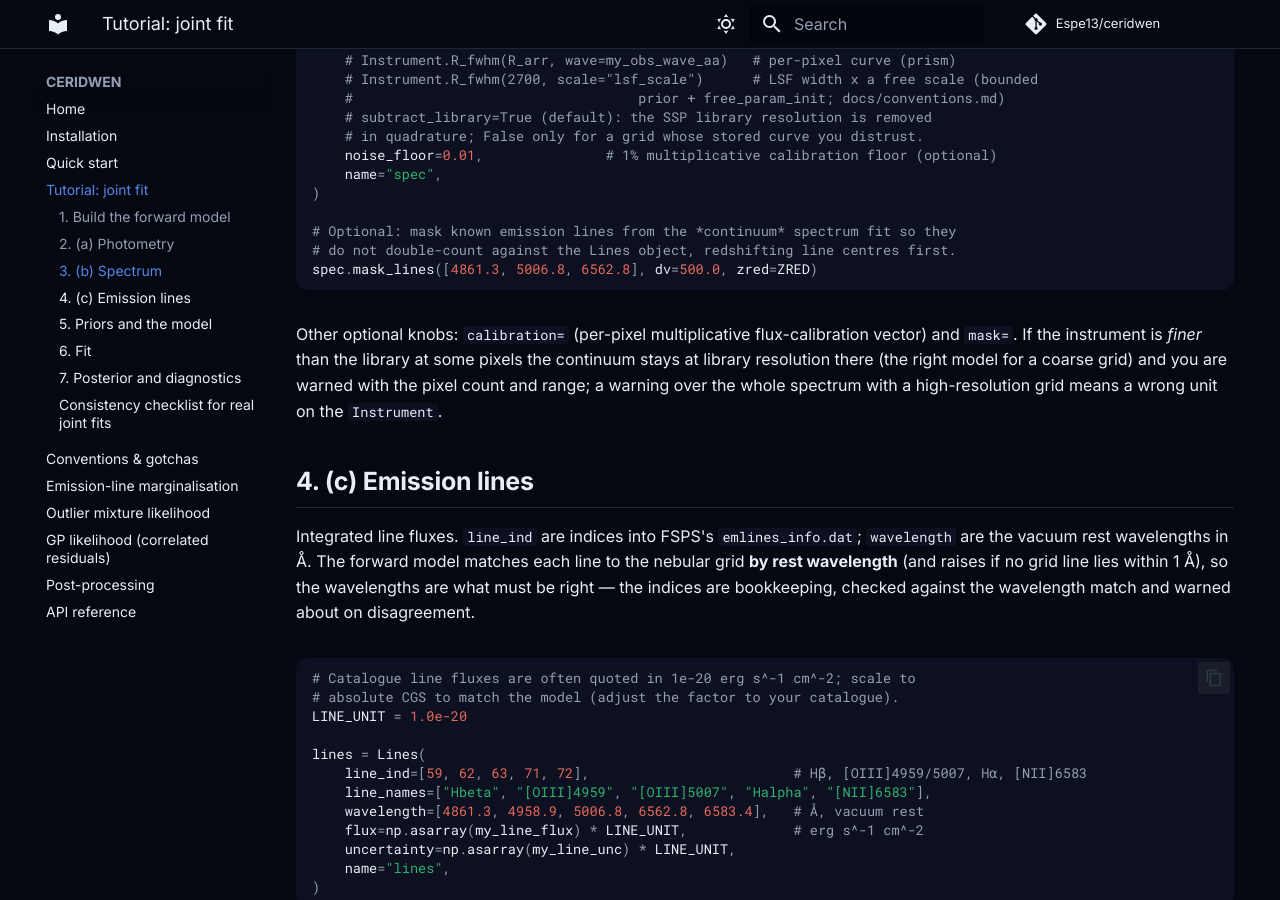
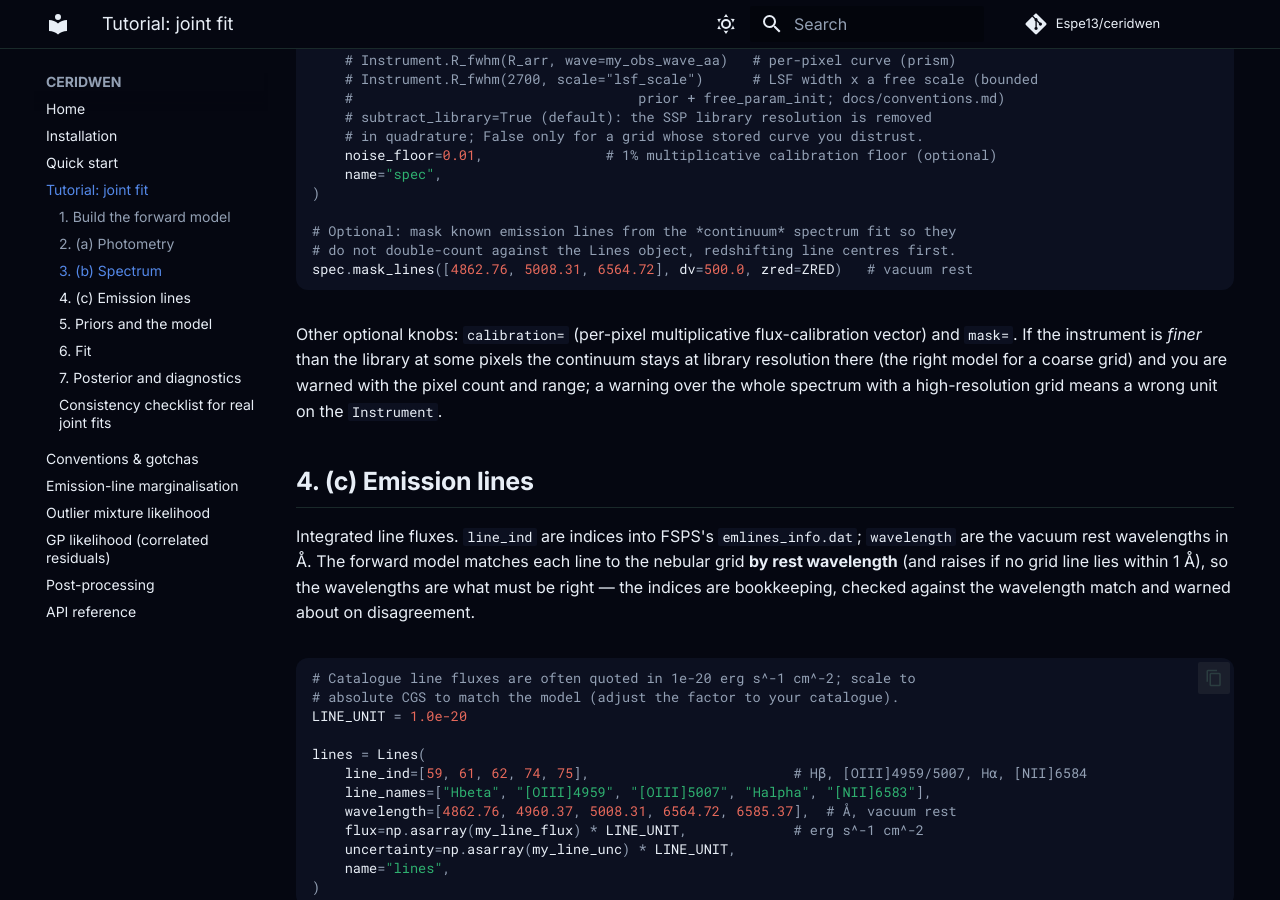
Before and after one commit to Espe13/ceridwen, an MkDocs documentation site: the page built from docs/tutorial.md, in a window 1280 px wide and 900 px high, scrolled down 2804 px. Built offline with MkDocs 1.6.1 and Material for MkDocs 9.7.7, drawn with Linux system fonts in a browser that asks for light colours; comment, search, counter and statistics services are not loaded.

Commit message:
B3-011: tutorial and demo_2 Lines use FSPS 0-based rows and vacuum wavelengths
[59, 62, 63, 71, 72] with air wavelengths failed the 1 A match in
SedModel; now [59, 61, 62, 74, 75] with the emlines_info.dat vacuum
values. demo_2 builds its SedModel (repro/I1_demo2_build.py).

Co-Authored-By: Claude Opus 5.5 (1M context) <noreply@anthropic.com>

````diff
--- a/docs/tutorial.md
+++ b/docs/tutorial.md
@@ -148,7 +148,7 @@ spec = Spectrum(
 
 # Optional: mask known emission lines from the *continuum* spectrum fit so they
 # do not double-count against the Lines object, redshifting line centres first.
-spec.mask_lines([4861.3, 5006.8, 6562.8], dv=500.0, zred=ZRED)
+spec.mask_lines([4862.76, 5008.31, 6564.72], dv=500.0, zred=ZRED)   # vacuum rest
 ```
 
 Other optional knobs: `calibration=` (per-pixel multiplicative flux-calibration
@@ -173,9 +173,9 @@ and warned about on disagreement.
 LINE_UNIT = 1.0e-20
 
 lines = Lines(
-    line_ind=[59, 62, 63, 71, 72],                         # Hβ, [OIII]4959/5007, Hα, [NII]6583
+    line_ind=[59, 61, 62, 74, 75],                         # Hβ, [OIII]4959/5007, Hα, [NII]6584
     line_names=["Hbeta", "[OIII]4959", "[OIII]5007", "Halpha", "[NII]6583"],
-    wavelength=[4861.3, 4958.9, 5006.8, 6562.8, 6583.4],   # Å, vacuum rest
+    wavelength=[4862.76, 4960.37, 5008.31, 6564.72, 6585.37],  # Å, vacuum rest
     flux=np.asarray(my_line_flux) * LINE_UNIT,             # erg s^-1 cm^-2
     uncertainty=np.asarray(my_line_unc) * LINE_UNIT,
     name="lines",
````
Also changed, not shown: 1 other file.
